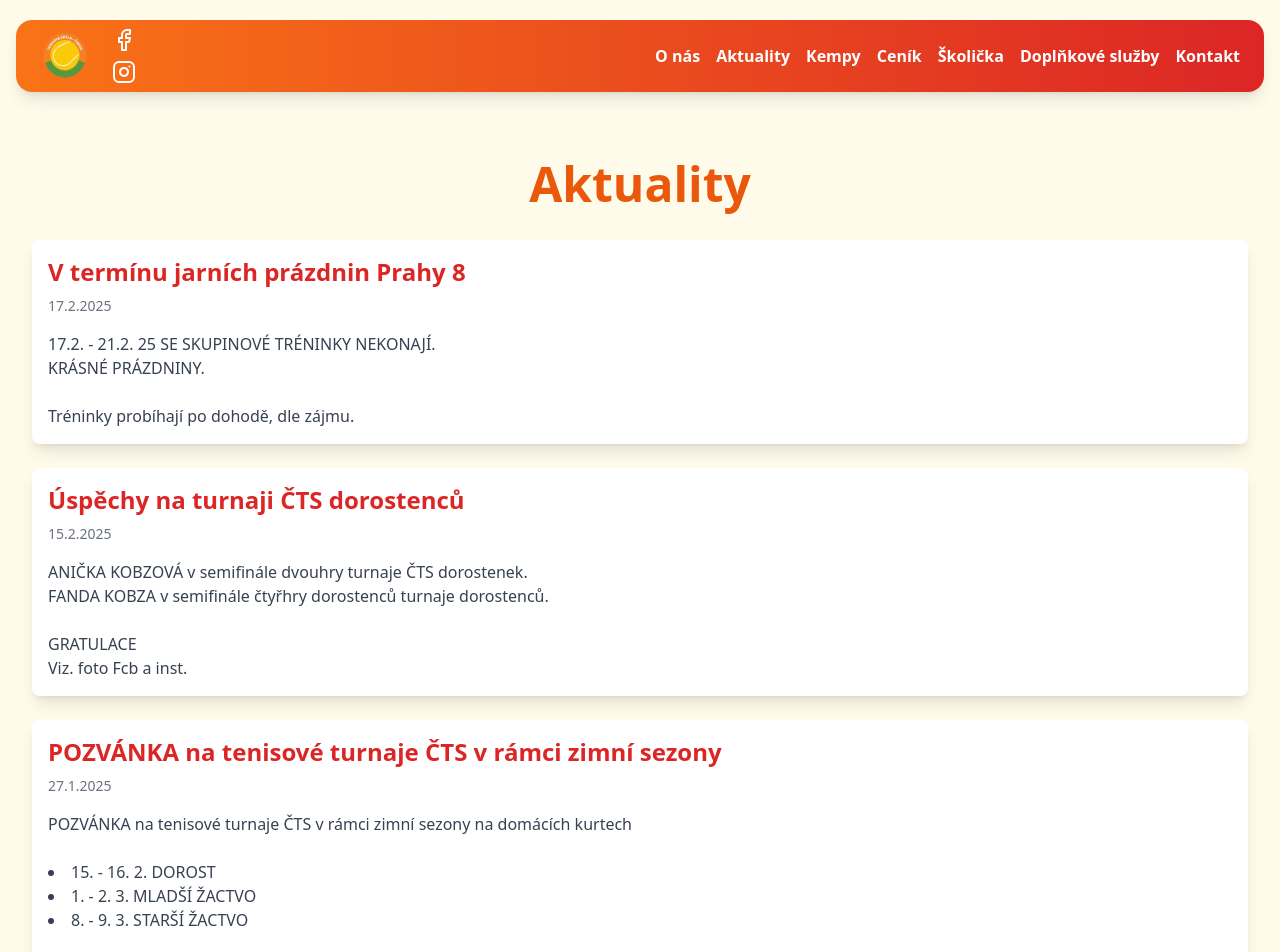
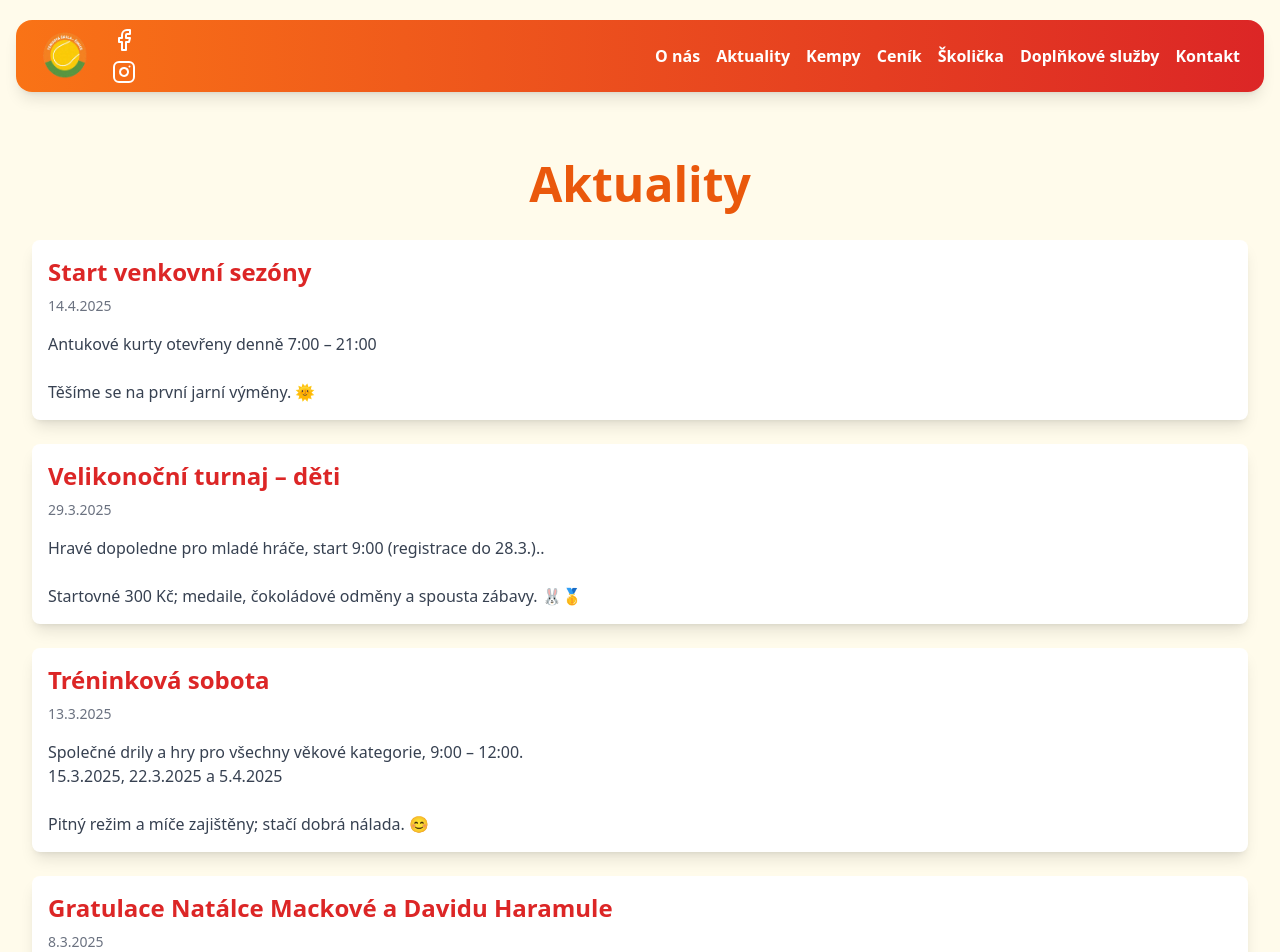
Before and after one commit to adampeters0n/teniscimice, a React (Create React App) app: page /aktuality in a window 1280 px wide. Shown: the top 952 px of the page. Built offline with nearby package versions, Linux system fonts and the light colour scheme.

Commit message:
aktuality

```diff
--- a/src/Novesluzby.js
+++ b/src/Novesluzby.js
@@ -135,11 +135,11 @@ const Novesluzby = () => {
                 Cena za vyplétání se zakoupeným výpletem závisí na zvoleném typu strun:
               </p>
               <ul className="text-gray-700 list-disc list-inside mt-4">
-                <li><strong>Babolat RPM Blast (Černý)</strong>: 480 Kč</li>
-                <li><strong>RPM Rough (Žlutý, Červený)</strong>: 480 Kč</li>
-                <li><strong>RPM Power (Modrý, Hnědý)</strong>: 420 Kč</li>
-                <li><strong>RPM Hurricane (Žlutý)</strong>: 420 Kč</li>
-                <li><strong>RPM Soft (Šedý)</strong>: 420 Kč</li>
+                <li><strong>Babolat RPM Blast (Černý)</strong>: 450 Kč</li>
+                <li><strong>RPM Rough (Žlutý, Červený)</strong>: 450 Kč</li>
+                <li><strong>RPM Power (Modrý, Hnědý)</strong>: 400 Kč</li>
+                <li><strong>RPM Hurricane (Žlutý)</strong>: 400 Kč</li>
+                <li><strong>RPM Soft (Šedý)</strong>: 400 Kč</li>
                 <li><strong>Babolat SYN Gut (Žlutý)</strong>: 400 Kč</li>
               </ul>
             </div>
--- a/src/Novinky.js
+++ b/src/Novinky.js
@@ -18,6 +18,52 @@ const Novinky = () => {
 
   // Definice novinek
 const newsItems = [
+  {
+    title: 'Start venkovní sezóny',
+    date: '14.4.2025',
+    content: (
+      <>
+        <p>Antukové kurty otevřeny denně 7:00 – 21:00</p>
+        <br />
+        <p>Těšíme se na první jarní výměny. 🌞</p>
+      </>
+    ),
+  },
+  {
+    title: 'Velikonoční turnaj – děti',
+    date: '29.3.2025',
+    content: (
+      <>
+        <p>Hravé dopoledne pro mladé hráče, start 9:00 (registrace do 28.3.)..</p>
+        <br />
+        <p>Startovné 300 Kč; medaile, čokoládové odměny a spousta zábavy. 🐰🥇</p>
+      </>
+    ),
+  },
+  {
+    title: 'Tréninková sobota',
+    date: '13.3.2025',
+    content: (
+      <>
+        <p>Společné drily a hry pro všechny věkové kategorie, 9:00 – 12:00.</p>
+        <p>15.3.2025, 22.3.2025 a 5.4.2025</p>
+        <br />
+        <p>Pitný režim a míče zajištěny; stačí dobrá nálada. 😊</p>
+      </>
+    ),
+  },
+  {
+    title: 'Gratulace Natálce Mackové a Davidu Haramule',
+    date: '8.3.2025',
+    content: (
+      <>
+        <p>NATÁLKA MACKOVÁ ve finále domácího turnaje staršího žactva ČTS ve čtyřhře.</p>
+        <p>DAVID HARAMULE v semifinále dvouhry.</p>
+        <br />
+        <p>Gratulace oběma</p>
+      </>
+    ),
+  },
   {
     title: 'V termínu jarních prázdnin Prahy 8',
     date: '17.2.2025',
```
